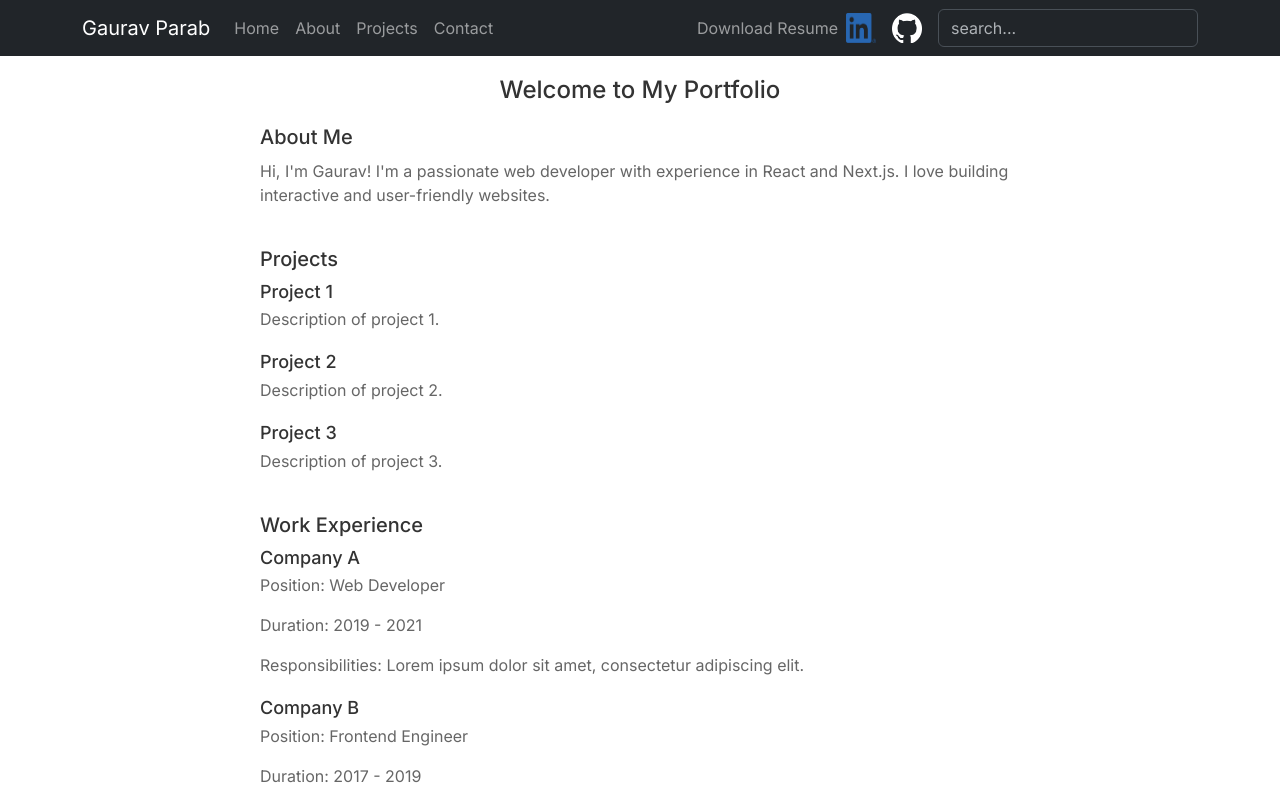
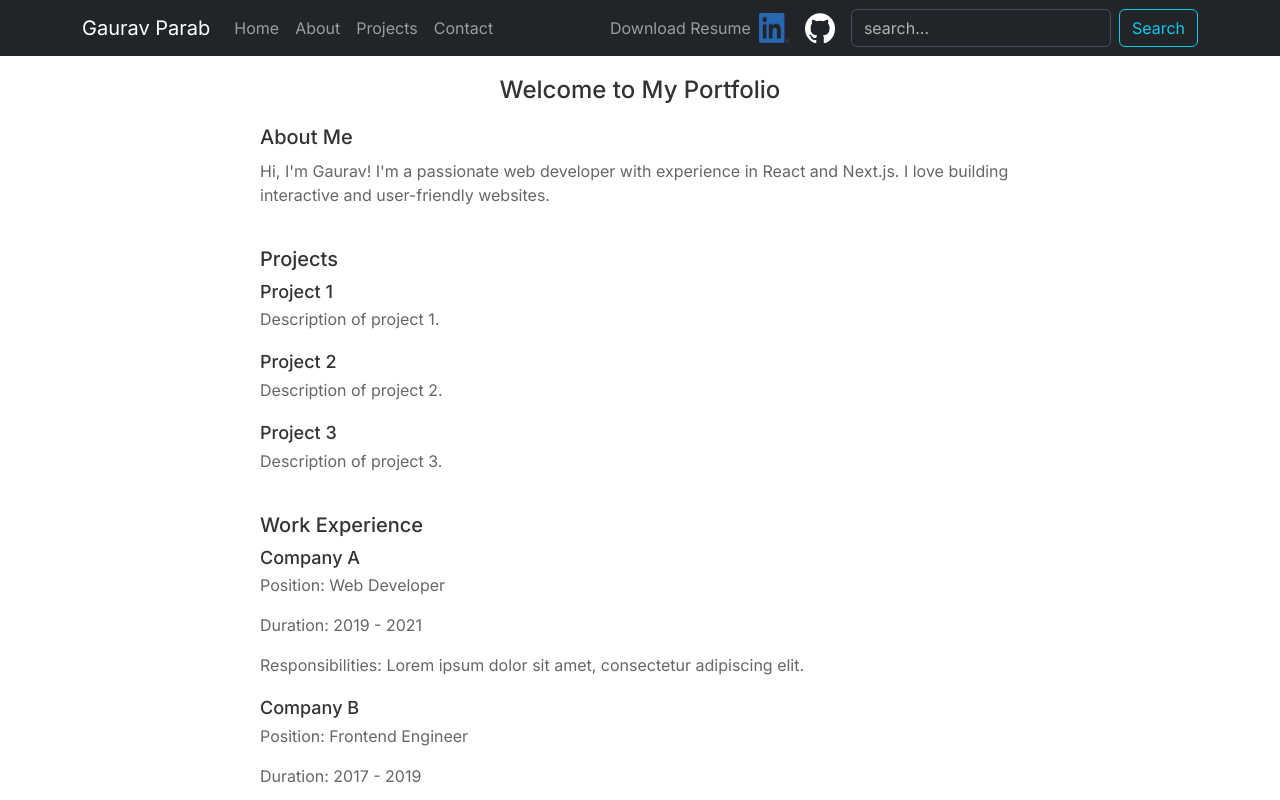
Before and after one commit to graviscool/gauravkparab.com, a Next.js app: page / in a window 1280 px wide. Shown: the top 800 px of the page. Built offline with nearby package versions, Linux system fonts and the light colour scheme.

Commit message:
do some stuff and fix single quote escaping w html entity

```diff
--- a/components/Main.tsx
+++ b/components/Main.tsx
@@ -10,7 +10,7 @@ const Main = () => {
         <section>
           <h2>About Me</h2>
           <p>
-            Hi, I'm Gaurav! I'm a passionate web developer with experience in
+            Hi, I&apos;m Gaurav! I&apos;m a passionate web developer with experience in
             React and Next.js. I love building interactive and user-friendly
             websites.
           </p>
--- a/components/NavigationBar.tsx
+++ b/components/NavigationBar.tsx
@@ -2,6 +2,7 @@ import Container from "react-bootstrap/Container";
 import Navbar from "react-bootstrap/Navbar";
 import Nav from "react-bootstrap/Nav";
 import Form from "react-bootstrap/Form";
+import { Button } from "react-bootstrap";
 
 export default function NavigationBar() {
   return (
@@ -38,14 +39,20 @@ export default function NavigationBar() {
             alt="Github"
           />
         </Navbar.Brand>
-        <Form className="d-flex">
+        <Form className="d-flex" id="search">
           <Form.Control
             type="search"
             placeholder="search..."
-            className="me-auto"
+            className="me-2"
             aria-label="search-box"
           ></Form.Control>
         </Form>
+        <Button
+          variant="outline-info"
+          onClick={(e) => alert(`This feature hasn't been implemented yet`)}
+        >
+          Search
+        </Button>
       </Container>
     </Navbar>
     // </Container>
```
